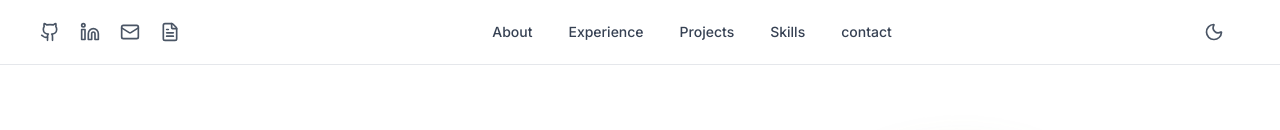
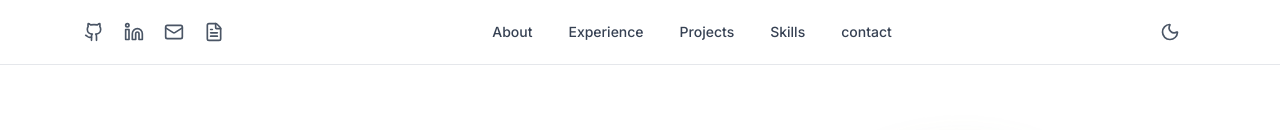
Before and after one commit to graycepaul/Grace_Balogun, a Next.js app: page / in a window 1280 px wide. Shown: the top 130 px of the page. Built offline with nearby package versions, Linux system fonts and the light colour scheme.

Commit message:
bug: fix header padding

```diff
--- a/src/app/components/Header.js
+++ b/src/app/components/Header.js
@@ -21,9 +21,9 @@ export default function Header() {
           : "bg-white border-gray-200"
       } border-b backdrop-blur-md bg-opacity-95`}
     >
-      <nav className="container mx-auto px-4 sm:px-6 lg:px-8">
-        <div className="flex items-center justify-between h-16">
-          {/* Contact Icons (Left side - replaces logo) */}
+      <nav className=" mx-auto">
+        <div className="flex items-center justify-between h-16 px-4 lg:px-19 w-full">
+          {/* Contact Icons (Left side) */}
           <div className="flex items-center space-x-1">
             {contactIcons.map((item, index) => (
               <motion.a
```
